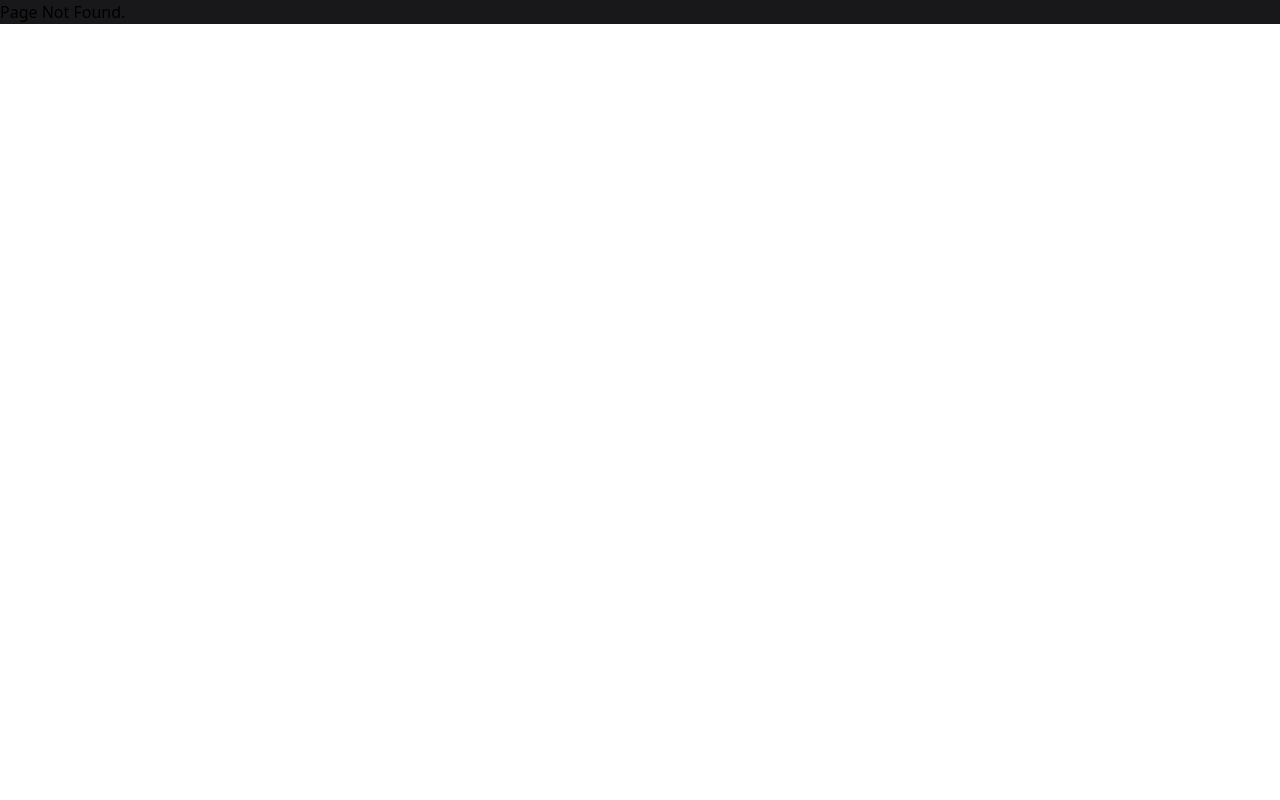
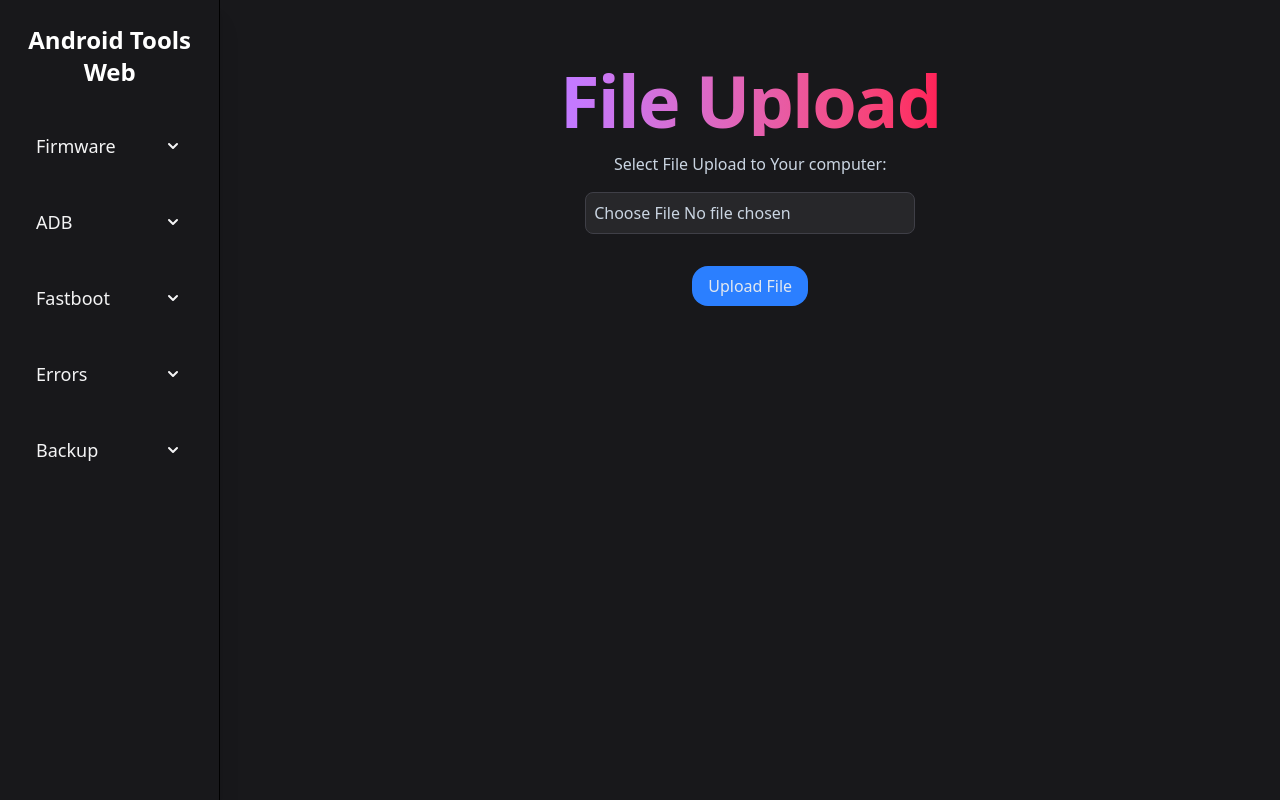
Before and after one commit to range79/android-tools-web, a React (Vite) app in the folder frontend/: page /backup/local in a window 1280 px wide. Before the commit this address had no page. Built offline with nearby package versions, Linux system fonts and the light colour scheme.

Commit message:
add file endpoint added to frontend

```diff
--- a/frontend/src/App.jsx
+++ b/frontend/src/App.jsx
@@ -8,17 +8,16 @@
 import FastbootDeviceDetails from './components/fastboot/FastbootDeviceDetails'
 import FastbootAllDevices from './components/fastboot/FastbootAllDevices'
 import AdbAllDevices from './components/adb/AdbAllDevices'
-import "./App.css"
 import FastbootRemovePartition from './components/fastboot/FastbootRemovePartition'
 import { Toaster } from 'react-hot-toast'
 import ErrorList from './components/errors/ErrorList'
 import PageNotFound from './components/PageNotFound'
+import BackupToLocal from './components/backup/BackupToLocal.jsx'
 
 function App() {
-
   return (
-    <div className='bg-zinc-900'>
-    <Toaster position='top-right'/>
+      <div className='bg-zinc-900 min-h-screen'>
+        <Toaster position='top-right' />
         <Routes>
           <Route path='/' element={<FirmwareList />} />
           <Route path='/firmware/all' element={<FirmwareList />} />
@@ -30,10 +29,11 @@
           <Route path='/fastboot/removePartition' element={<FastbootRemovePartition />} />
           <Route path='/adb/scanDevices' element={<AdbDeviceList />} />
           <Route path='/adb/devices/all' element={<AdbAllDevices />} />
-          <Route path='/error/list' element={<ErrorList/>} />
+          <Route path='/error/list' element={<ErrorList />} />
+          <Route path='/backup/local' element={<BackupToLocal />} />
           <Route path='*' element={<PageNotFound />} />
         </Routes>
-    </div>
+      </div>
   )
 }
 
--- /dev/null
+++ b/frontend/src/api/backup.js
@@ -0,0 +1,18 @@
+
+import axios from "axios";
+export const backupToLocal = async (file) => {
+    try {
+        const formData = new FormData();
+        formData.append("file", file);
+
+        const response = await axios.post(
+            `http://localhost:8080/backup/local`,
+            formData
+        );
+
+        return response.data;
+    } catch (error) {
+        console.error("Something went wrong on backup to local.", error);
+        throw error;
+    }
+};
--- /dev/null
+++ b/frontend/src/components/backup/BackupToLocal.jsx
@@ -0,0 +1,77 @@
+import React, { useState, useRef } from 'react';
+import Sidebar from '../Sidebar.jsx';
+import toast from 'react-hot-toast';
+import { backupToLocal } from "../../api/backup.js";
+
+const BackupToLocal = () => {
+    const [file, setFile] = useState(null);
+    const [loading, setLoading] = useState(false);
+    const fileInputRef = useRef(null);
+
+    const handleUpload = async () => {
+        if (!file) {
+            toast.error("Please select a file first!");
+            return;
+        }
+
+        setLoading(true);
+        try {
+            await backupToLocal(file);
+            toast.success("Upload successful! Refresh the page.");
+
+            setFile(null);
+            if (fileInputRef.current) {
+                fileInputRef.current.value = "";
+            }
+        } catch (error) {
+            console.error(error);
+            toast.error("Upload failed!");
+        } finally {
+            setLoading(false);
+        }
+    };
+
+    return (
+        <div className="flex flex-col md:flex-row min-h-screen">
+            <Sidebar />
+
+            <div className="bg-zinc-900 w-full min-h-screen">
+                <div className="flex flex-col p-16 items-center">
+                    <h1 className="text-4xl sm:text-5xl md:text-6xl lg:text-7xl
+                        text-center font-extrabold tracking-tight
+                        bg-linear-to-r from-purple-400 to-rose-500
+                        text-transparent bg-clip-text">
+                        File Upload
+                    </h1>
+
+                    <label className="text-slate-300 my-4">
+                        Select File Upload to Your computer:
+                    </label>
+
+                    <input
+                        ref={fileInputRef}
+                        type="file"
+                        accept=".zip,.img,.bin"
+                        disabled={loading}
+                        onChange={(e) => setFile(e.target.files[0])}
+                        className="border border-zinc-700 text-slate-300 p-2 rounded-lg bg-zinc-800 max-w-screen disabled:opacity-50"
+                    />
+
+                    <button
+                        onClick={handleUpload}
+                        disabled={loading}
+                        className={`my-8 rounded-2xl py-2 px-4 text-slate-200 transition
+                            ${loading
+                            ? "bg-gray-500 cursor-not-allowed"
+                            : "bg-blue-500 hover:bg-blue-600"}
+                        `}
+                    >
+                        {loading ? "Uploading..." : "Upload File"}
+                    </button>
+                </div>
+            </div>
+        </div>
+    );
+};
+
+export default BackupToLocal;
```
Also changed, not shown: frontend/src/components/backup/BackupToDropbox.js (added).
